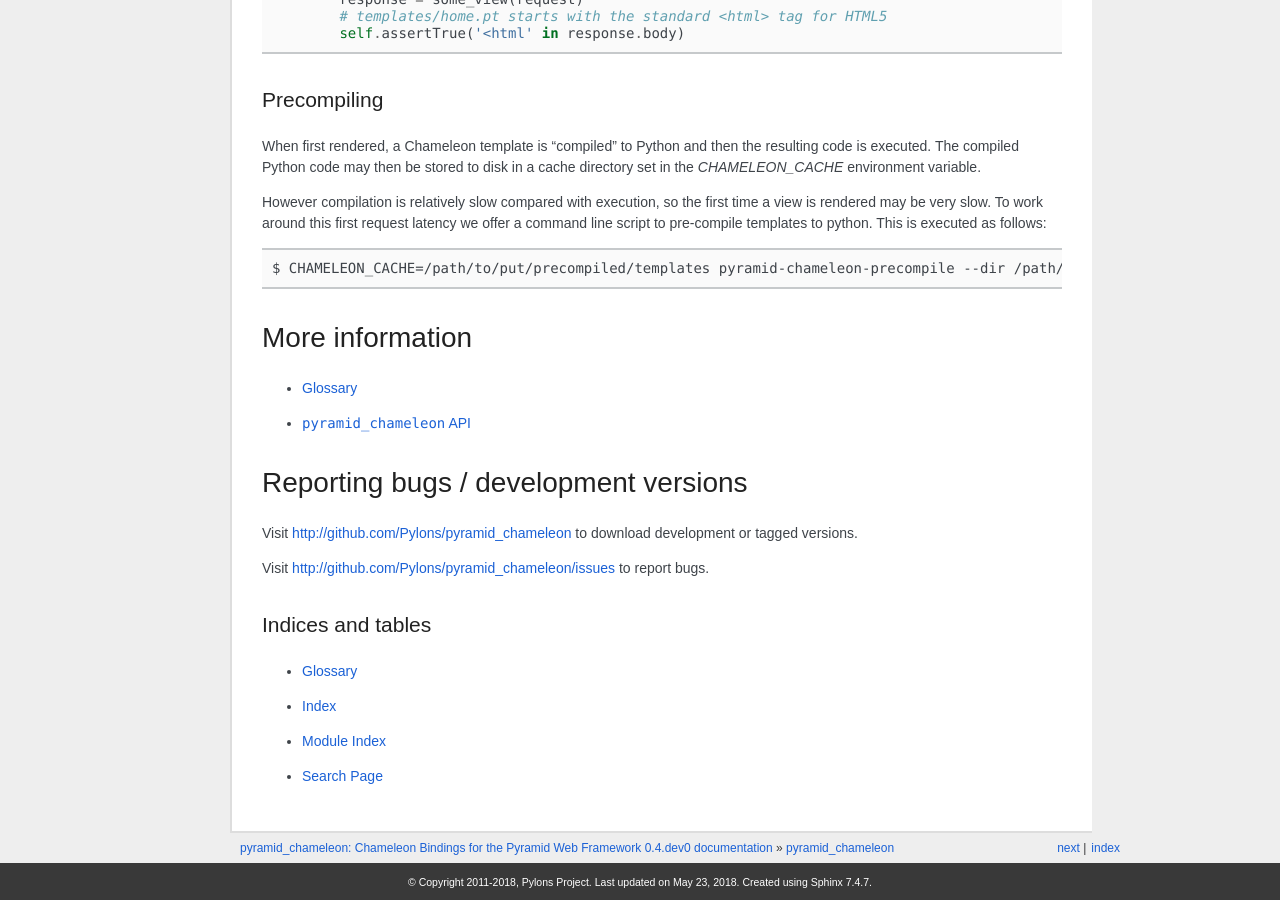
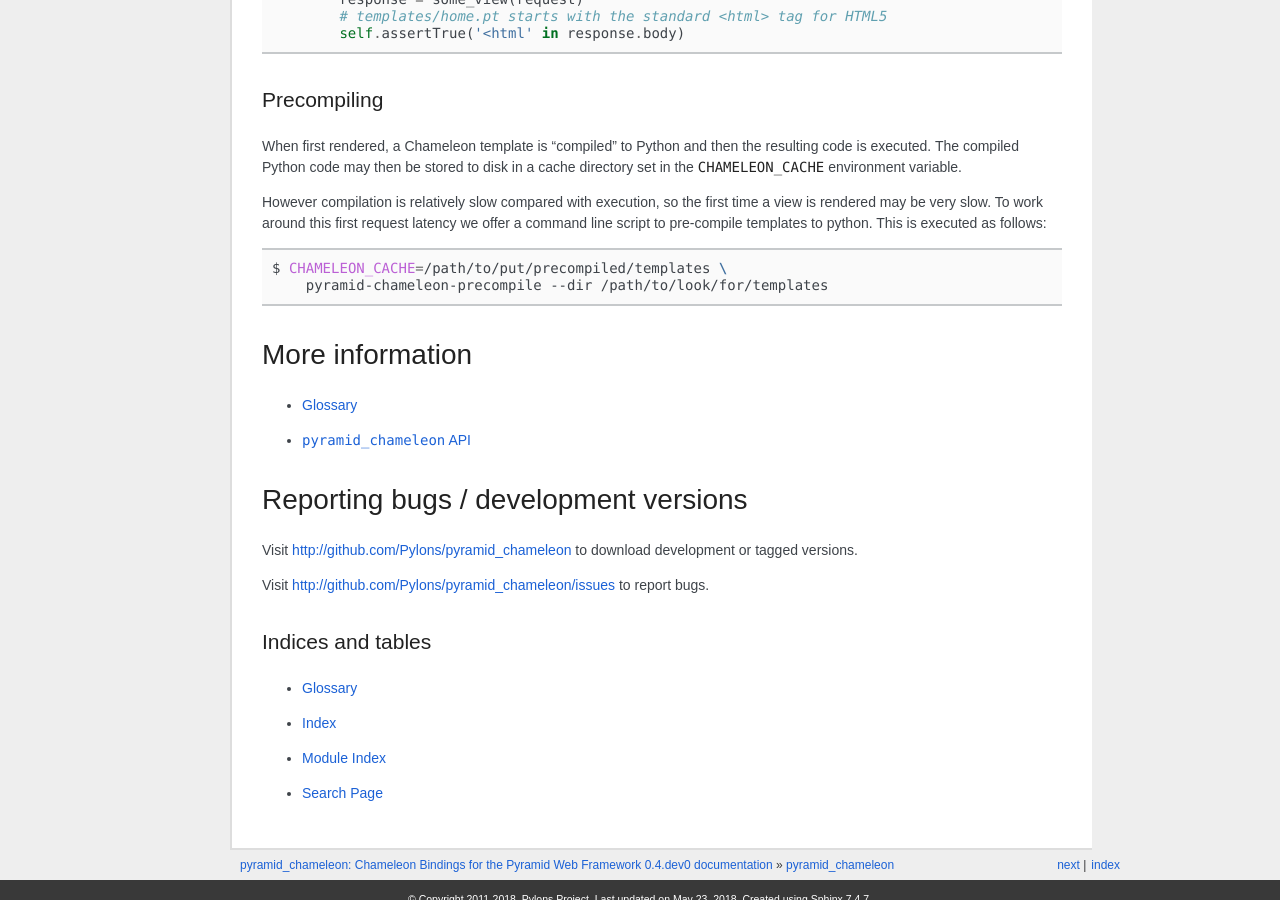
Before and after one commit to Pylons/pyramid_chameleon, a Sphinx documentation site: the page built from docs/index.rst, in a window 1280 px wide and 900 px high, scrolled down 10327 px. Built offline with Sphinx 7.4.7, drawn with Linux system fonts in a browser that asks for light colours; some web fonts are replaced.

Commit message:
reStructuredText fixes
thanks @stevepiercy

```diff
--- a/docs/index.rst
+++ b/docs/index.rst
@@ -744,15 +744,18 @@
 
 When first rendered, a Chameleon template is "compiled" to Python and
 then the resulting code is executed. The compiled Python code may then
-be stored to disk in a cache directory set in the `CHAMELEON_CACHE`
+be stored to disk in a cache directory set in the ``CHAMELEON_CACHE``
 environment variable.
 
 However compilation is relatively slow compared with execution, so the
 first time a view is rendered may be very slow. To work around this
 first request latency we offer a command line script to pre-compile
-templates to python. This is executed as follows::
+templates to python. This is executed as follows:
 
-    $ CHAMELEON_CACHE=/path/to/put/precompiled/templates pyramid-chameleon-precompile --dir /path/to/look/for/templates
+.. code-block:: bash
+
+    $ CHAMELEON_CACHE=/path/to/put/precompiled/templates \
+        pyramid-chameleon-precompile --dir /path/to/look/for/templates
 
 More information
 ================
```
